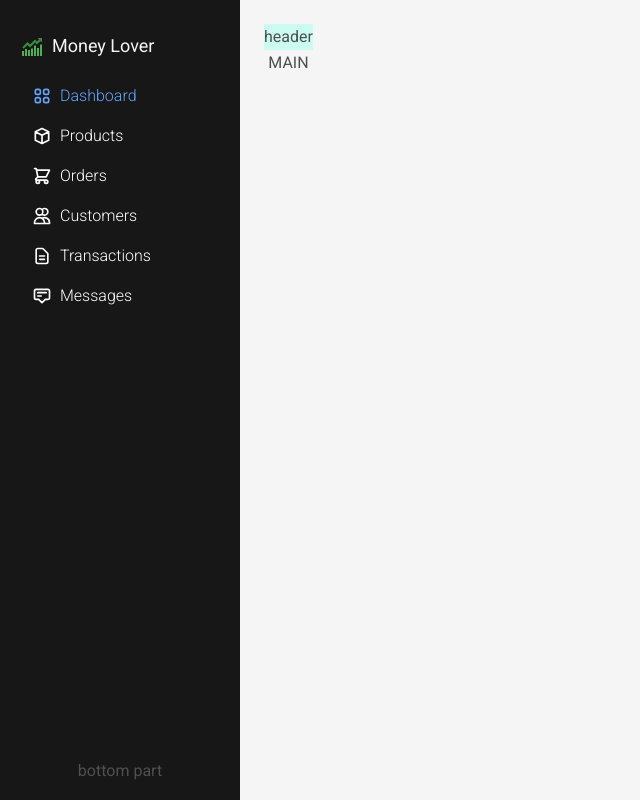
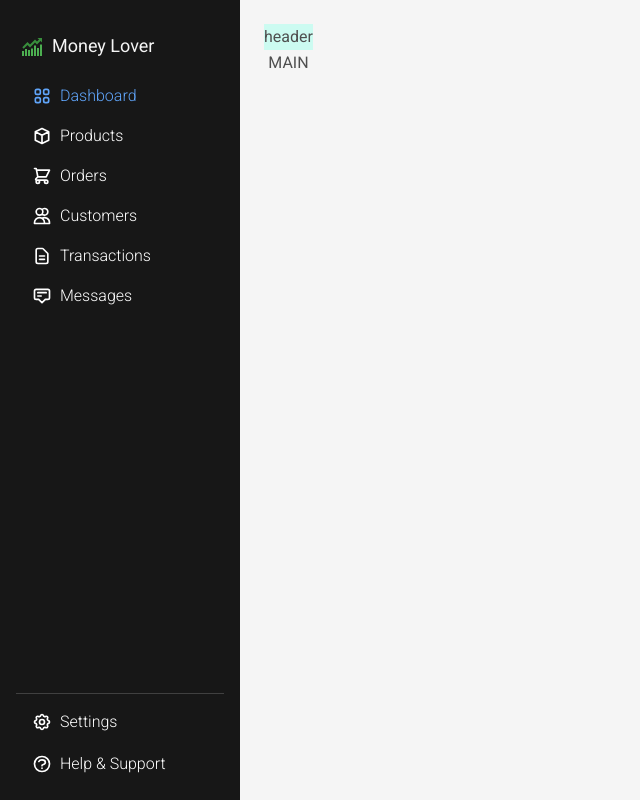
Before and after one commit to TrangDC/Money_Lover_Module_6, a React (Create React App) app: page / in a window 1280 px wide. Shown: the whole page, without its empty margins (0-640 px from the left). Built offline with nearby package versions, Linux system fonts and the light colour scheme; what yup-password would draw is missing.

Commit message:
map DASHBOARD_SIDEBAR_BOTTOM_LINKS to show icon and labels

```diff
--- a/src/new_src/components/shared/Sidebar.js
+++ b/src/new_src/components/shared/Sidebar.js
@@ -1,6 +1,6 @@
 import React from 'react';
 import {FcBullish} from "react-icons/fc";
-import {DASHBOARD_SIDEBAR_LINKS} from "../../lib/consts";
+import {DASHBOARD_SIDEBAR_BOTTOM_LINKS, DASHBOARD_SIDEBAR_LINKS} from "../../lib/consts";
 import {Link, useLocation} from "react-router-dom";
 import classNames from "classnames";
 import {text} from "@fortawesome/fontawesome-svg-core";
@@ -21,7 +21,10 @@ const Sidebar = () => {
                     <SidebarLink key={item.index} item={item}/>
                 ))}
             </div>
-            <div>bottom part</div>
+            <div className='flex flex-col gap-0.5 pt-2 border-t border-neutral-700'>
+                {DASHBOARD_SIDEBAR_BOTTOM_LINKS.map((item) => (
+                <SidebarLink key={item.index} item={item}/>
+            ))}</div>
         </div>
     );
 };
```
